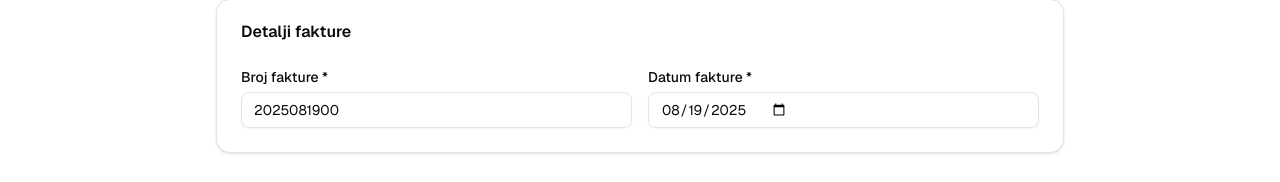
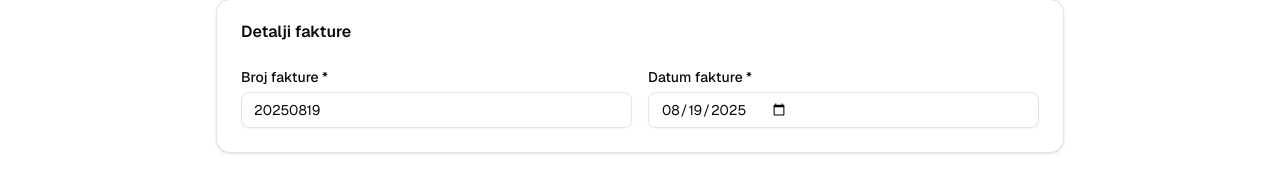
Before and after one commit to nobradov1c/invoisferatu, a Next.js app: page / in a window 1280 px wide. Shown: the part 536-718 px from the top of the page. Built offline with nearby package versions, Linux system fonts and the light colour scheme.

Commit message:
cleanup invoice number (#7)
Co-authored-by: nobradov1c <nobradov1c@mbp-panda.local>

```diff
--- a/components/forms/invoice-form.tsx
+++ b/components/forms/invoice-form.tsx
@@ -42,7 +42,7 @@ export default function InvoiceForm() {
       maticniBroj: "",
       kontaktEmail: "",
       tekuciRacun: "",
-      brojFakture: `${new Date().toISOString().split("T")[0].replace(/-/g, "")}00`,
+      brojFakture: `${new Date().toISOString().split("T")[0].replace(/-/g, "")}`,
       datumFakture: new Date().toISOString().split("T")[0],
       clientNaziv: "",
       clientAdresa: "",
```
